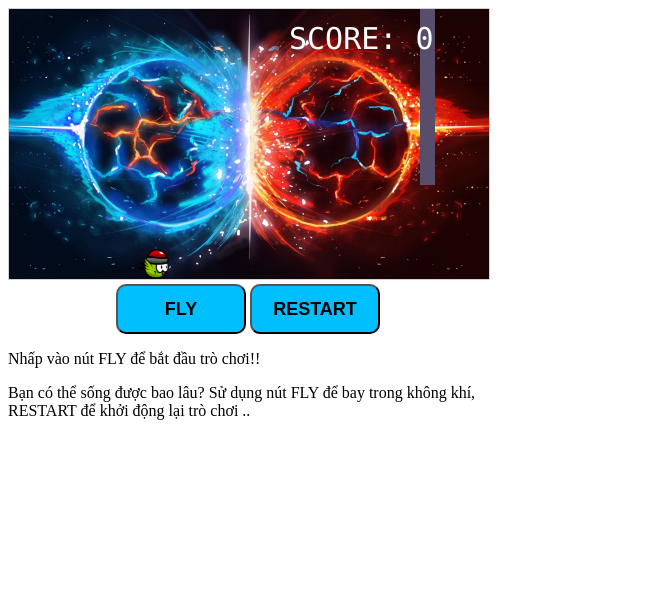
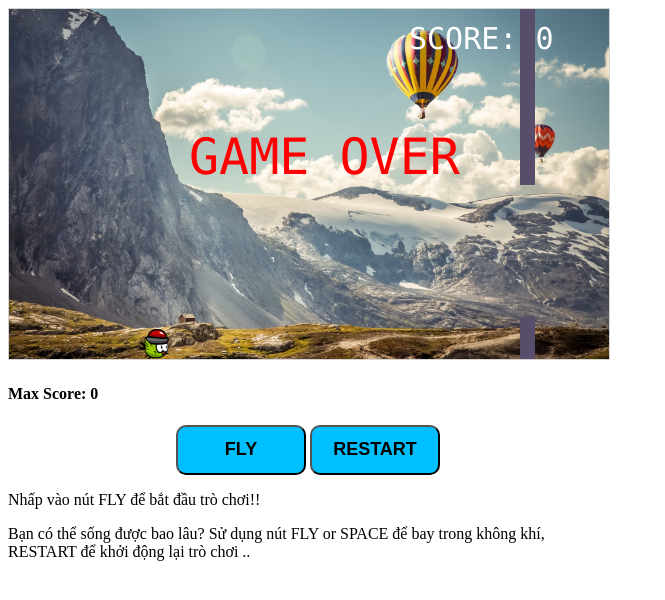
Before and after one commit to NguyenVanDat2010/BaiTapTH, a plain HTML site: page W5_DETAI/FlappyBird/GameFlappyBird.html in a window 1280 px wide. Shown: the whole page, without its empty margins (0-665 px from the left). Drawn offline with Linux system fonts and the light colour scheme.

Commit message:
hiển thị game over và thêm keycode space

```diff
--- a/W5_DETAI/FlappyBird/GameFlappyBird.html
+++ b/W5_DETAI/FlappyBird/GameFlappyBird.html
@@ -2,22 +2,24 @@
 <html lang="en">
 <head>
     <meta charset="UTF-8">
-    <title>Title</title>
+    <title>Game Flappy Bird</title>
     <link rel="stylesheet" href="GameFlappyBird.css">
     <script src="GameFlappyBird.js"></script>
 </head>
+<h4>Max Score: <span id="score"></span> </h4>
 <body onload="startGame();">
 <!--<canvas id="myCanvas" width="480" height="270"></canvas>-->
-<div style="text-align: center; width: 480px">
+<div style="text-align: center; width: 600px">
     <button onmousedown="flyBird1()" onmouseup="flyBird2()" ontouchstart="flyBird1()" ontouchend="flyBird2()">FLY</button>
     <button onclick="restart()">RESTART</button>
     <p align="left">Nhấp vào nút FLY để bắt đầu trò chơi!!</p>
-    <p align="left">Bạn có thể sống được bao lâu? Sử dụng nút FLY để bay trong không khí, RESTART để khởi động lại trò chơi .. </p>
+    <p align="left">Bạn có thể sống được bao lâu? Sử dụng nút FLY or SPACE để bay trong không khí, RESTART để khởi động lại trò chơi .. </p>
 </div>
 <script>
     function restart() {
         document.location.reload();
     }
+
 </script>
 </body>
 </html>
--- a/W5_DETAI/FlappyBird/GameFlappyBird.js
+++ b/W5_DETAI/FlappyBird/GameFlappyBird.js
@@ -4,14 +4,16 @@ let myScore;
 let myBackground;
 let mySoundOver;
 let mySoundBird;
+let myGameOver;
 // window.onload = function() {startGame()};
 
 function startGame() {
     myGameBird=new Component(130,120,'./images/bird1.png',30,30,'image');
     mySoundOver=new SoundGame('./sounds/soundOver.mp3');
     mySoundBird=new SoundGame('./sounds/flappingBird.mp3');
-    myScore=new Component(280,40,'white','30px','Consolas','text');
-    myBackground=new Component(0,0,'./images/backgound.jpg',480,270,'image');
+    myScore=new Component(400,40,'white','30px','Consolas','text');
+    myGameOver=new Component(180,165,'red','50px','Consolas','text');
+    myBackground=new Component(0,0,'./images/backgound1.jpg',600,350,'image');
     myGameArea.start();
 }
 
@@ -19,8 +21,8 @@ function startGame() {
 let myGameArea = {
     canvas : document.createElement("canvas"),
     start : function() {
-        this.canvas.width = 480;
-        this.canvas.height = 270;
+        this.canvas.width = 600;
+        this.canvas.height = 350;
         this.context = this.canvas.getContext("2d");
         //insertBefore Chèn hoặc di chuyển một thành phần vào ngay trước mục tiêu được chọn.
         document.body.insertBefore(this.canvas, document.body.childNodes[0]);
@@ -28,7 +30,17 @@ let myGameArea = {
         this.frameNo=0;
         //setInterval () sẽ tiếp tục gọi hàm cho đến khi gọi ClearInterval () hoặc cửa sổ được đóng lại
         this.interval =setInterval(updateGameArea,20);
+
+        //phương thức kiểm tra nếu một phím được nhấn
+        window.addEventListener('keydown', function (e) {
+            myGameArea.key = e.keyCode;
+        });
+        window.addEventListener('keyup', function (e) {
+            myGameArea.key = (myGameBird.gravity = 0.1);
+            myGameBird.image.src='./images/bird1.png';
+        });
     },
+
     //clearRect () xóa các pixel được chỉ định trong một hình chữ nhật đã cho.
     clear: function () {
         this.context.clearRect(0,0,this.canvas.width,this.canvas.height)
@@ -39,7 +51,7 @@ let myGameArea = {
     }
 };
 
-//Kiểm tra số khung hình đủ n lần thì return true
+//Kiểm tra số khung hình đủ n lần thì return true (vẽ vật cản )
 function everyInterval(n) {
     if ((myGameArea.frameNo/n)%1==0){
         return true;
@@ -84,7 +96,7 @@ function Component (xPosition,yPosition,color,width,height,type) {
         }
     };
 
-    //vị trí và tư thế mới (thay đổi vị trí của thành phần) và thêm trọng lực rơi
+    // vị trí và tư thế mới (thay đổi,kiểm soát vị trí của bird) và thêm trọng lực rơi
     this.newPos=function () {
         this.gravitySpeed+=this.gravity;
         this.xPosition+=this.xSpeed;
@@ -134,7 +146,7 @@ function getRandomColor() {
 
 //cập nhật khung hinh 50 lần mỗi giây-----------------------------------------------------------------------------------
 function updateGameArea() {
-    let x, height, gap, minHeight, maxHeight, minGap, maxGap,score=-2;
+    let x, height, gap, minHeight, maxHeight, minGap, maxGap,score=-3,maxScore=0;
     let color=getRandomColor();
 
     //Xét thua nếu rơi chạm đất...........
@@ -142,14 +154,15 @@ function updateGameArea() {
     if (myGameBird.yPosition>rockBottom){
         myGameBird.yPosition=rockBottom;
     }
-
     //gọi tới sự cố, nếu va chạm set dừng game
     for (let i = 0 ; i < myObstacle.length ; i++) {
         if (myGameBird.crashWith(myObstacle[i])||myGameBird.yPosition==rockBottom) {
             mySoundOver.play();
             mySoundBird.stop();
             myGameArea.stop();
-            alert("Game Over");
+            //alert("Game Over");
+            myGameOver.text="GAME OVER";
+            myGameOver.update();
             return;
         }
         score+=1/2;
@@ -157,6 +170,8 @@ function updateGameArea() {
     if (score<0){
         score=0;
     }
+
+
     myGameArea.clear();
     //Hình nền.....................
     myBackground.newPos();
@@ -164,13 +179,13 @@ function updateGameArea() {
     myGameArea.frameNo+=1;
 
     //kiểm tra cứ sau 180 khung hình sẽ vẽ random 1 chướng ngại vật
-    if (myGameArea.frameNo==1||everyInterval(170)){
+    if (myGameArea.frameNo==1||everyInterval(150)){
         x=myGameArea.canvas.width;
         minHeight=20;
         maxHeight=200;
         //lấy ngẫu nhiên từ 20 đến 180
         height=Math.floor(Math.random()*(maxHeight-minHeight)+minHeight);
-        minGap=50;
+        minGap=60;
         maxGap=200;
         //lấy khoảng trống ngẫu nhiên từ 50 đến 150
         gap=Math.floor(Math.random()*(maxGap-minGap)+minGap);
@@ -182,6 +197,23 @@ function updateGameArea() {
     for (let j=0;j<myObstacle.length;j++){
         myObstacle[j].xPosition-=1;
         myObstacle[j].update();
+    }
+    //Gọi keyCode (Space)
+    switch (myGameArea.key) {
+        case 32 :
+            flyBird1();
+            break;
+    }
+
+    //Lưu max score
+    if (typeof(Storage) !== "undefined") {
+        if (maxScore<score){
+            maxScore=score;
+        }
+        localStorage.setItem("Score", maxScore);
+        document.getElementById("score").innerHTML = localStorage.getItem("Score");
+    } else {
+        document.getElementById("score").innerHTML = "Sorry, your browser does not support Web Storage...";
     }
 
     myScore.text="SCORE: "+score;
@@ -217,3 +249,5 @@ function flyBird2() {
     myGameBird.image.src='./images/bird1.png';
     mySoundBird.stop();
 }
+
+//note score txt
```
Also changed, not shown: W5_DETAI/FlappyBird/images/backgound.jpg (deleted), W5_DETAI/FlappyBird/images/backgound1.jpg (added), W5_DETAI/FlappyBird/input.txt (added), 1 other file.
